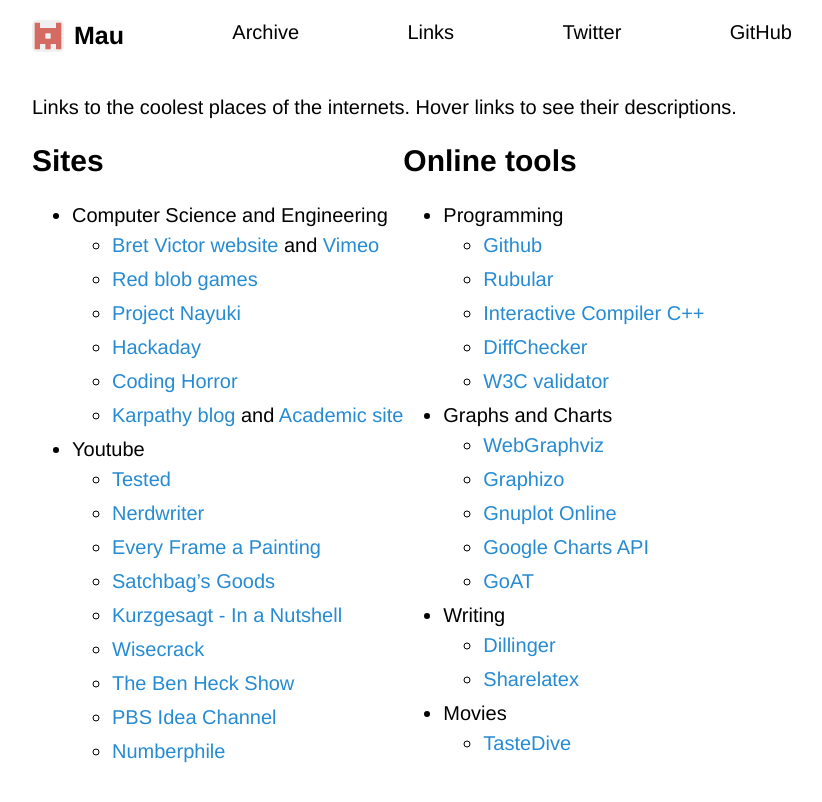
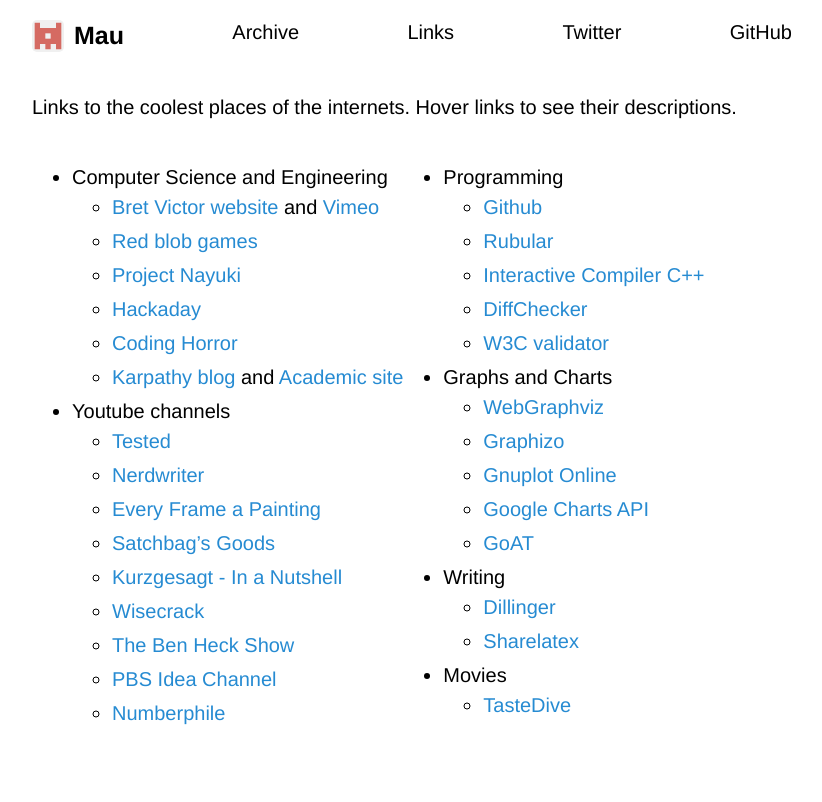
Before and after one commit to Maumagnaguagno/maumagnaguagno.github.io, a Jekyll site: the page built from links.md, in a window 1280 px wide. Shown: the top 802 px of the page, without its empty margins (228-1050 px from the left). Built offline with Jekyll 4.4.1, drawn with Linux system fonts in a browser that asks for light colours; our own code applies the rules of GitHub Pages for plain Markdown files.

Commit message:
Remove headings from Links

```diff
--- a/links.md
+++ b/links.md
@@ -9,7 +9,6 @@ Hover links to see their descriptions.
 
 <div style="float:left" markdown="1">
 
-## Sites
 - Computer Science and Engineering
   - [Bret Victor website](http://worrydream.com/ "The future of interface design") and [Vimeo](https://vimeo.com/worrydream "Bret Victor at Vimeo")
   - [Red blob games](http://www.redblobgames.com/ "A* and game development material")
@@ -17,7 +16,7 @@ Hover links to see their descriptions.
   - [Hackaday](https://hackaday.com "Engineering and maker stuff")
   - [Coding Horror](https://blog.codinghorror.com/ "Programming and human factors")
   - [Karpathy blog](https://karpathy.github.io/ "Computer Science Ph.D student interested in machine learning") and [Academic site](https://cs.stanford.edu/people/karpathy/ "Karpathy at Stanford")
-- Youtube
+- Youtube channels
   - [Tested](https://www.youtube.com/user/testedcom "Adam Savage - Design and build stuff")
   - [Nerdwriter](https://www.youtube.com/user/Nerdwriter1 "Movie and art reviews")
   - [Every Frame a Painting](https://www.youtube.com/user/everyframeapainting "Movies explained")
@@ -31,7 +30,6 @@ Hover links to see their descriptions.
 </div>
 <div style="float:left" markdown="1">
 
-## Online tools
 - Programming
   - [Github](https://github.com/ "Show your projects to the world")
   - [Rubular](http://rubular.com/ "Regex editor")
```
